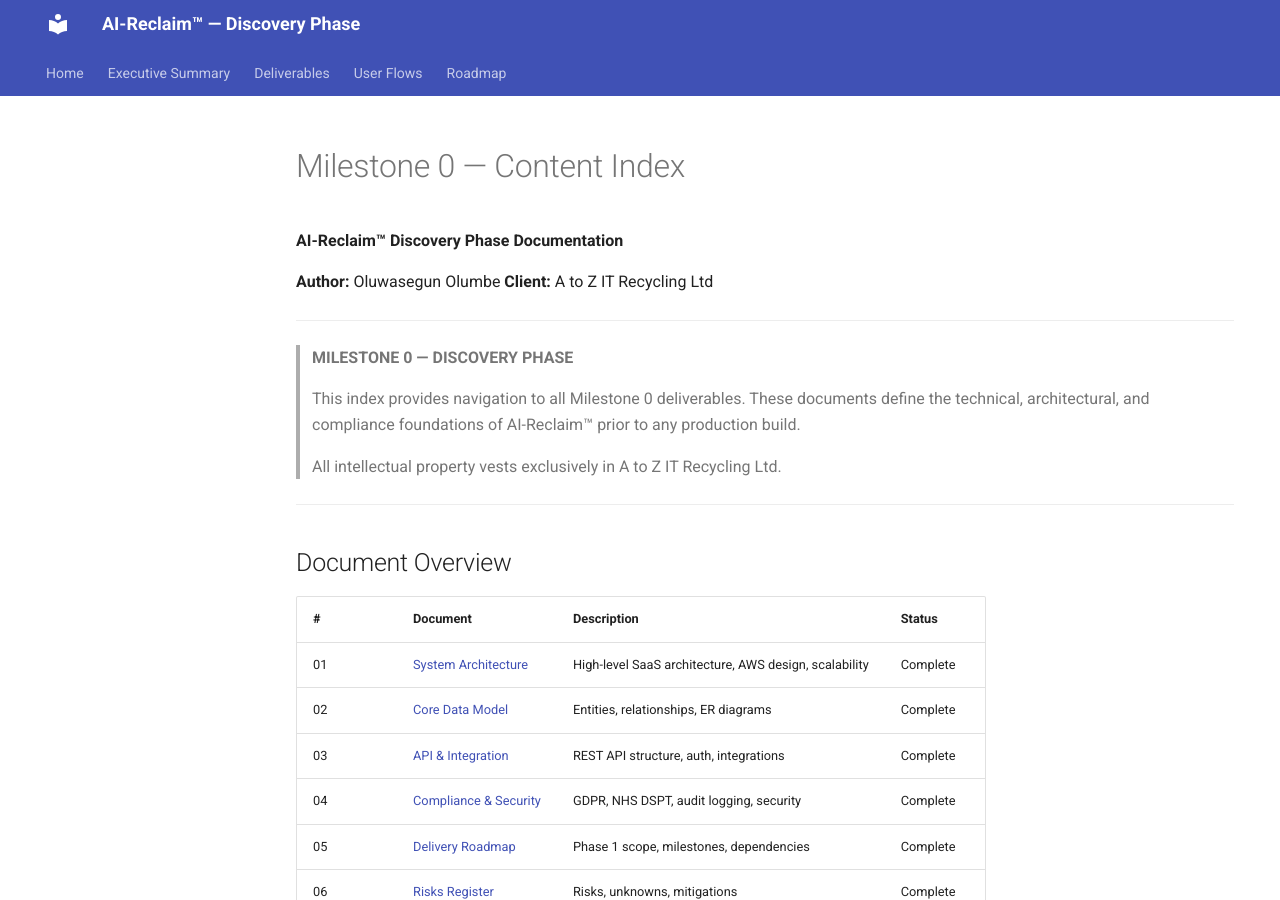
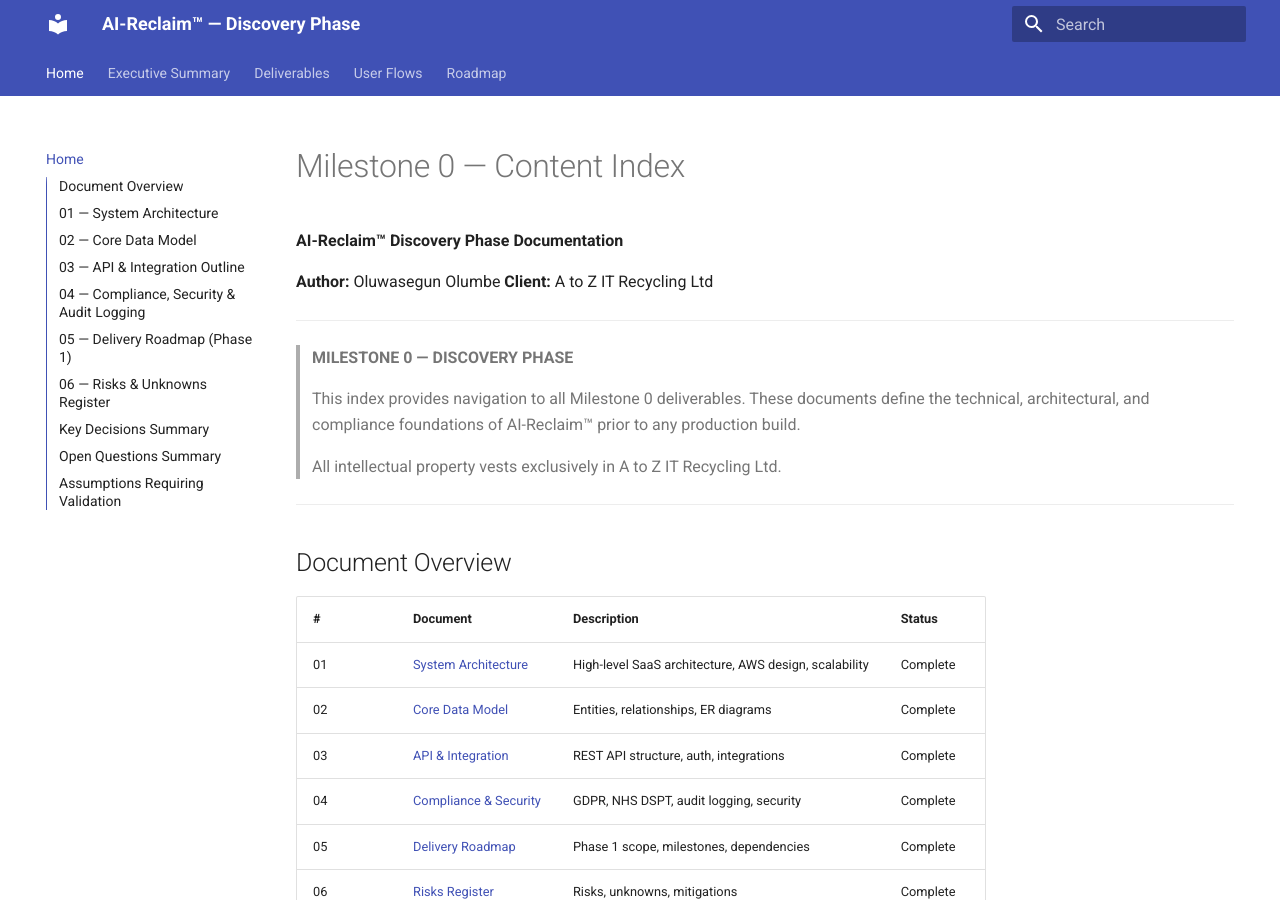
Before and after one commit to nugehs/ai-reclaim-m0, an MkDocs documentation site: the page built from docs/INDEX.md, in a window 1280 px wide and 900 px high. Built offline with MkDocs 1.6.1 and Material for MkDocs 9.7.7, drawn with Linux system fonts in a browser that asks for light colours; some of the changed lines change nothing that is shown.

Commit message:
fixing path index fix

```diff
--- a/mkdocs.yml
+++ b/mkdocs.yml
@@ -28,13 +28,8 @@
   - attr_list
   - md_in_html
 
-plugins:
-  - redirects:
-      redirect_maps:
-        'INDEX.md': 'index.md'
-
 nav:
-  - Home: index.md
+  - Home: INDEX.md
   - Executive Summary: EXECUTIVE-SUMMARY.md
   - Deliverables:
     - System Architecture: 01-system-architecture/README.md
```
